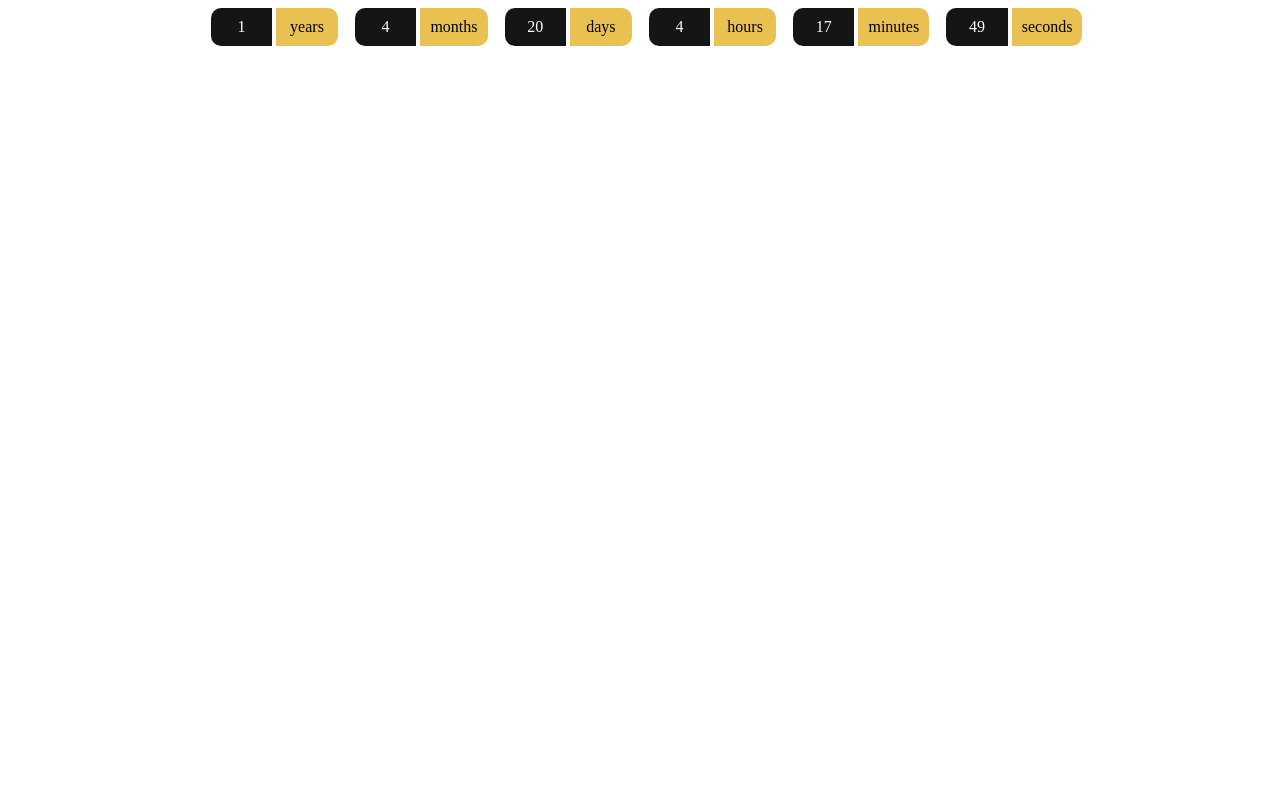
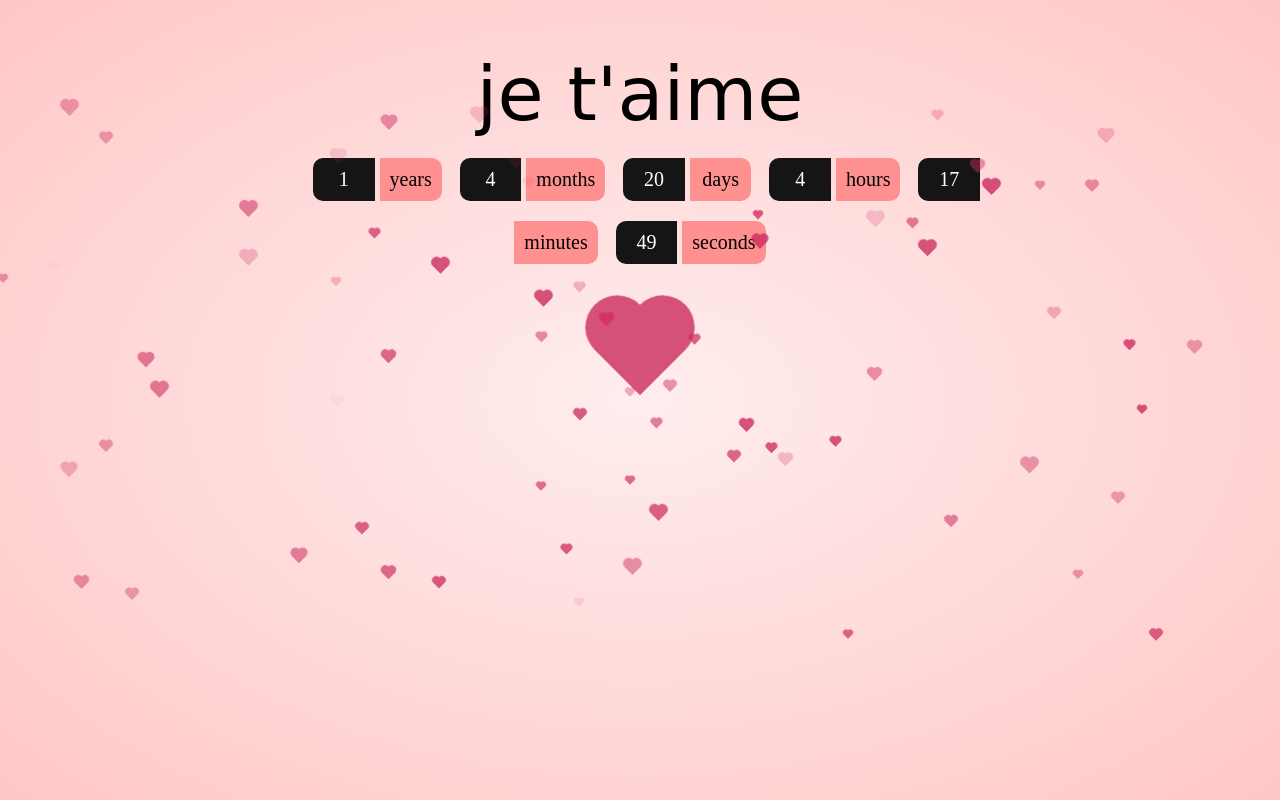
Before and after one commit to enriquegiottonini/enydio, a plain HTML site: page index.html in a window 1280 px wide. Drawn offline with Linux system fonts and the light colour scheme.

Commit message:
finished

```diff
--- /dev/null
+++ b/css/index.css
@@ -0,0 +1,146 @@
+* {
+  margin: 0;
+  padding: 0;
+}
+html,
+body {
+  width: 100%;
+  height: 100%; /*text-align: center;*/
+  background-color: #ffc5b3;
+  position: absolute;
+  top: 50%;
+  left: 50%;
+  transform: translate(-50%, -50%);
+  -webkit-transform: translate(-50%, -50%);
+  -ms-transform: translate(-50%, -50%);
+  -moz-transform: translate(-50%, -50%);
+  -o-transform: translate(-50%, -50%);
+  background-image: radial-gradient(#ffeded, #ffc7c7);
+}
+.textCon {
+  -webkit-user-select: none;
+  -moz-user-select: none;
+  -ms-user-select: none;
+  user-select: none;
+  width: 700px;
+  height: 60px;
+  margin: 50px auto;
+}
+.text {
+  font-size: 48px;
+}
+.heart {
+  width: 80px;
+  height: 80px;
+  background-color: #cc2a5d;
+  margin: 200px auto;
+  position: relative;
+  transform: rotate(45deg);
+  animation: heart 1s ease-in infinite;
+}
+.heart::before,
+.heart::after {
+  content: "";
+  width: 100%;
+  height: 100%;
+  background-color: #cc2a5d;
+  border-radius: 50%;
+}
+.heart::before {
+  position: absolute;
+  top: 0;
+  left: 0;
+  transform: translateX(-50%);
+}
+.heart::after {
+  position: absolute;
+  top: 0;
+  left: 0;
+  transform: translateY(-50%);
+}
+@keyframes heart {
+  0% {
+    transform: scale(0.8) rotate(45deg);
+    opacity: 0.8;
+  }
+  50% {
+    transform: scale(1) rotate(45deg);
+    opacity: 1;
+  }
+  100% {
+    transform: scale(0.8) rotate(45deg);
+    opacity: 0.8;
+  }
+}
+.textCon .item {
+  position: absolute;
+  opacity: 0;
+  background-color: #cc2a5d;
+  transform: rotate(45deg);
+  animation: hearts 3s ease-in infinite;
+}
+.textCon .item::before,
+.textCon .item::after {
+  content: "";
+  width: 100%;
+  height: 100%;
+  background-color: #cc2a5d;
+  position: absolute;
+  top: 0;
+  left: 0;
+  border-radius: 50%;
+}
+.textCon .item::before {
+  transform: translateX(-50%);
+}
+.textCon .item::after {
+  transform: translateY(-50%);
+}
+@keyframes hearts {
+  0% {
+    opacity: 0;
+    transform: translateY(0%) rotate(45deg);
+  }
+  20% {
+    opacity: 0.8;
+    transform: translateY(-20%) rotate(45deg);
+  }
+  100% {
+    opacity: 0;
+    transform: translateY(-1000%) rotate(45deg);
+  }
+}
+
+.container {
+  position: absolute;
+}
+.words {
+  font-size: 75px;
+  font-family: "Regular", cursive;
+  width: auto;
+  text-align: center;
+}
+.countup {
+  text-align: center;
+  margin-top: 20px;
+  margin-bottom: 20px;
+  font-size: 20px;
+  display: flex;
+}
+.countup .timeel {
+  display: inline-block;
+  padding: 10px;
+  background: #151515;
+  margin: 0;
+  color: white;
+  min-width: 2.6rem;
+  margin-left: 13px;
+  margin-bottom: 20px;
+  border-radius: 10px 0 0 10px;
+}
+.countup span[class*="timeRef"] {
+  border-radius: 0 10px 10px 0;
+  margin-left: 0;
+  background: #ff9090;
+  color: black;
+}
--- a/index.html
+++ b/index.html
@@ -1,42 +1,24 @@
 <!DOCTYPE html>
 <html lang="en">
   <head>
-    <meta charset="UTF-8">
-    <meta http-equiv="X-UA-Compatible" content="IE=edge">
-    <meta name="viewport" content="width=device-width, initial-scale=1.0">
-    <title>Ok Computer</title>
-
-    <style>
-        .countup {
-          text-align: center;
-          margin-bottom: 20px;
-        }
-        .countup .timeel {
-          display: inline-block;
-          padding: 10px;
-          background: #151515;
-          margin: 0;
-          color: white;
-          min-width: 2.6rem;
-          margin-left: 13px;
-          border-radius: 10px 0 0 10px;
-        }
-        .countup span[class*="timeRef"] {
-          border-radius: 0 10px 10px 0;
-          margin-left: 0;
-          background: #e8c152;
-          color: black;
-        }
-        </style>
+    <meta charset="UTF-8" />
+    <meta http-equiv="X-UA-Compatible" content="IE=edge" />
+    <meta name="viewport" content="width=device-width, initial-scale=1.0" />
+    <title>Enrique❤Dionne</title>
+    <link rel="stylesheet" href="css/index.css" />
   </head>
   <body>
+    <div class="textCon">
+      <div class="words">je t'aime</div>
       <div class="countup" id="countup1">
+        <div>
           <span class="timeel years">00</span>
           <span class="timeel timeRefYears">years</span>
           <span class="timeel months">00</span>
           <span class="timeel timeRefMonths">months</span>
           <span class="timeel days">00</span>
           <span class="timeel timeRefDays">days</span>
+
           <span class="timeel hours">00</span>
           <span class="timeel timeRefHours">hours</span>
           <span class="timeel minutes">00</span>
@@ -44,55 +26,12 @@
           <span class="timeel seconds">00</span>
           <span class="timeel timeRefSeconds">seconds</span>
         </div>
-    <script>
+      </div>
+    </div>
 
-        window.onload = function() {
-            // Month Day, Year Hour:Minute:Second, id-of-element-container
-            countUpFromTime("Jan 4, 2021 18:00:00", 'countup1'); // ****** Change this line!
-        };
-
-        function countUpFromTime(countFrom, id) {
-
-            countFrom = new Date(countFrom).getTime();
-
-            var now = new Date(),
-                countFrom = new Date(countFrom),
-                timeDifference = (now - countFrom);
-
-            var secondsInADay = 60 * 60 * 1000 * 24,
-                secondsInAHour = 60 * 60 * 1000;
-
-            days = Math.floor(timeDifference / (secondsInADay) * 1);
-
-            years = Math.floor(days / 365);
-            if (years >= 1){ days = days - (years * 365) }
-
-            var daysInMonth = new Date(now.getFullYear(), now.getMonth() + 1, 0).getDate();
-            var months = Math.floor(days / daysInMonth)
-            if (months >= 1){
-                let i=1;
-                for(i;i<=months; i++)
-                    days = days - new Date(now.getFullYear(), i, 0).getDate()
-                }
-
-
-            hours = Math.floor((timeDifference % (secondsInADay)) / (secondsInAHour) * 1);
-            mins = Math.floor(((timeDifference % (secondsInADay)) % (secondsInAHour)) / (60 * 1000) * 1);
-            secs = Math.floor((((timeDifference % (secondsInADay)) % (secondsInAHour)) % (60 * 1000)) / 1000 * 1);
-
-            var idEl = document.getElementById(id);
-
-            idEl.getElementsByClassName('years')[0].innerHTML = years;
-            idEl.getElementsByClassName('months')[0].innerHTML = months;
-            idEl.getElementsByClassName('days')[0].innerHTML = days;
-            idEl.getElementsByClassName('hours')[0].innerHTML = hours;
-            idEl.getElementsByClassName('minutes')[0].innerHTML = mins;
-            idEl.getElementsByClassName('seconds')[0].innerHTML = secs;
-
-            clearTimeout(countUpFromTime.interval);
-            countUpFromTime.interval = setTimeout(function(){ countUpFromTime(countFrom, id); }, 1000);
-        }
-
-    </script>
+    <div class="heart"></div>
+    <script src="js/love.js"></script>
+    <script src="js/index.js"></script>
+    <script src="js/timeLogic.js"></script>
   </body>
 </html>
--- /dev/null
+++ b/js/index.js
@@ -0,0 +1,23 @@
+var arr = "2019-05-29 18:06:00".split(/[- :]/);
+var box = document.getElementsByClassName("textCon")[0];
+function init() {
+  var e = box.offsetWidth;
+  var a = parseInt((e / 50) * 5);
+  for (var c = 0; c < a; c++) {
+    var d = parseInt(ran(60, 120) / 10);
+    var b = document.createElement("div");
+    b.classList.add("item");
+    b.style.width = d + "px";
+    b.style.height = d + "px";
+    b.style.left = ran(0, 95) + "%";
+    b.style.top = ran(20, 80) + "%";
+    b.style.animationDelay = ran(0, 30) / 10 + "s";
+    box.appendChild(b);
+  }
+}
+function ran(b, a) {
+  b = parseInt(b);
+  a = parseInt(a);
+  return Math.floor(Math.random() * (a - b + 1)) + b;
+}
+init();
--- /dev/null
+++ b/js/love.js
@@ -0,0 +1,67 @@
+!(function (h, q, b) {
+  function k() {
+      l(),
+      m();
+  }
+  function m() {
+    for (var a = 0; a < g.length; a++) {
+      g[a].alpha <= 0
+        ? (q.body.removeChild(g[a].el), g.splice(a, 1))
+        : (g[a].y--,
+          (g[a].scale += 0.004),
+          (g[a].alpha -= 0.013),
+          (g[a].el.style.cssText =
+            "left:" +
+            g[a].x +
+            "px;top:" +
+            g[a].y +
+            "px;opacity:" +
+            g[a].alpha +
+            ";transform:scale(" +
+            g[a].scale +
+            "," +
+            g[a].scale +
+            ") rotate(45deg);background:" +
+            g[a].color +
+            ";z-index:99999"));
+    }
+    requestAnimationFrame(m);
+  }
+  function l() {
+    var a = "function" == typeof h.onclick && h.onclick;
+    h.onclick = function (c) {
+      a && a(), j(c);
+    };
+  }
+  function j(d) {
+    var c = q.createElement("div");
+    (c.className = "love"),
+      g.push({
+        el: c,
+        x: d.clientX - 5,
+        y: d.clientY - 5,
+        scale: 1,
+        alpha: 1,
+        color: p(),
+      }),
+      q.body.appendChild(c);
+  }
+
+  function p() {
+    return "#cc2a5d";
+  }
+  var g = [];
+  (h.requestAnimationFrame = (function () {
+    return (
+      h.requestAnimationFrame ||
+      h.webkitRequestAnimationFrame ||
+      h.mozRequestAnimationFrame ||
+      h.oRequestAnimationFrame ||
+      h.msRequestAnimationFrame ||
+      function (a) {
+        setTimeout(a, 1000 / 60);
+      }
+    );
+  })()),
+    k();
+})(window, document);
--- /dev/null
+++ b/js/timeLogic.js
@@ -0,0 +1,46 @@
+window.onload = function() {
+    // Month Day, Year Hour:Minute:Second, id-of-element-container
+    countUpFromTime("Jan 4, 2021 18:00:00", 'countup1'); // ****** Change this line!
+};
+
+function countUpFromTime(countFrom, id) {
+
+    countFrom = new Date(countFrom).getTime();
+
+    var now = new Date(),
+        countFrom = new Date(countFrom),
+        timeDifference = (now - countFrom);
+
+    var secondsInADay = 60 * 60 * 1000 * 24,
+        secondsInAHour = 60 * 60 * 1000;
+
+    days = Math.floor(timeDifference / (secondsInADay) * 1);
+
+    years = Math.floor(days / 365);
+    if (years >= 1){ days = days - (years * 365) }
+
+    var daysInMonth = new Date(now.getFullYear(), now.getMonth() + 1, 0).getDate();
+    var months = Math.floor(days / daysInMonth)
+    if (months >= 1){
+        let i=1;
+        for(i;i<=months; i++)
+            days = days - new Date(now.getFullYear(), i, 0).getDate()
+        }
+
+
+    hours = Math.floor((timeDifference % (secondsInADay)) / (secondsInAHour) * 1);
+    mins = Math.floor(((timeDifference % (secondsInADay)) % (secondsInAHour)) / (60 * 1000) * 1);
+    secs = Math.floor((((timeDifference % (secondsInADay)) % (secondsInAHour)) % (60 * 1000)) / 1000 * 1);
+
+    var idEl = document.getElementById(id);
+
+    idEl.getElementsByClassName('years')[0].innerHTML = years;
+    idEl.getElementsByClassName('months')[0].innerHTML = months;
+    idEl.getElementsByClassName('days')[0].innerHTML = days;
+    idEl.getElementsByClassName('hours')[0].innerHTML = hours;
+    idEl.getElementsByClassName('minutes')[0].innerHTML = mins;
+    idEl.getElementsByClassName('seconds')[0].innerHTML = secs;
+
+    clearTimeout(countUpFromTime.interval);
+    countUpFromTime.interval = setTimeout(function(){ countUpFromTime(countFrom, id); }, 1000);
+}
--- /dev/null
+++ b/test.js
@@ -0,0 +1,2 @@
+let yesterday = new Date("May 13, 2020");
+console.log(yesterday.toUTCString());
```
Lines whose indentation alone changed are shown as unchanged.
